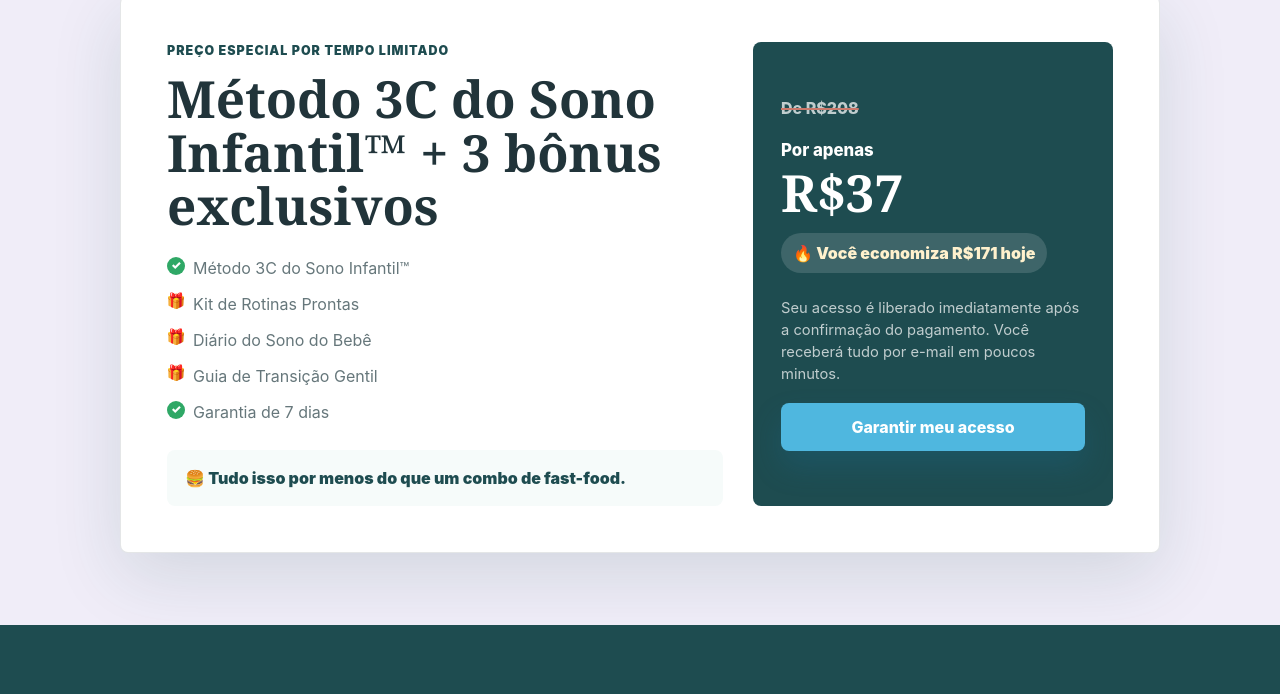
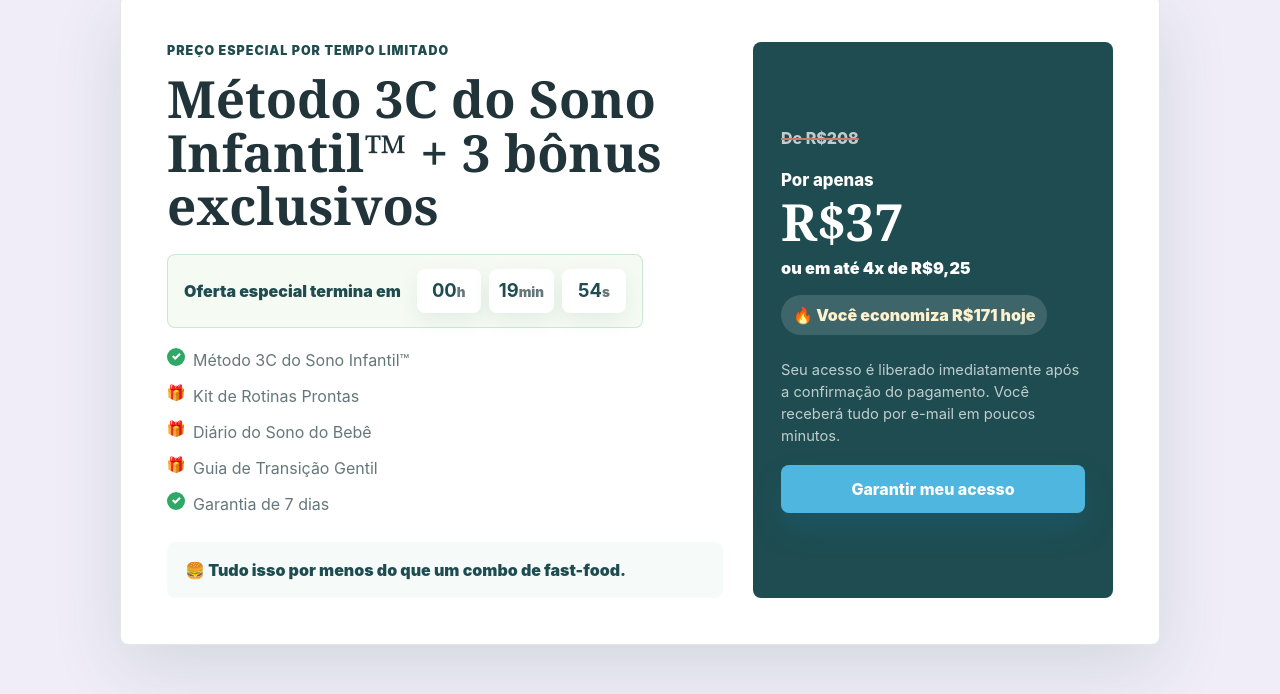
Before and after one commit to negociosmilionarios728-ai/metodo3c, a plain HTML site: page index.html in a window 1280 px wide. Shown: the part 7340-8034 px from the top of the page. Drawn offline with Linux system fonts and the light colour scheme.

Commit message:
Adiciona urgencia e parcelamento na oferta

```diff
--- a/index.html
+++ b/index.html
@@ -286,6 +286,14 @@
           <div>
             <p class="eyebrow">Preço especial por tempo limitado</p>
             <h2>Método 3C do Sono Infantil™ + 3 bônus exclusivos</h2>
+            <div class="countdown-box" aria-live="polite">
+              <span class="countdown-label">Oferta especial termina em</span>
+              <div class="countdown-timer" data-countdown>
+                <span><strong data-hours>00</strong>h</span>
+                <span><strong data-minutes>00</strong>min</span>
+                <span><strong data-seconds>00</strong>s</span>
+              </div>
+            </div>
             <ul class="offer-list">
               <li>Método 3C do Sono Infantil™</li>
               <li class="bonus-gift-item">Kit de Rotinas Prontas</li>
@@ -299,6 +307,7 @@
             <span class="old-price">De R$208</span>
             <span class="price-prefix">Por apenas</span>
             <strong>R$37</strong>
+            <p class="installments">ou em até 4x de R$9,25</p>
             <p class="savings">🔥 Você economiza R$171 hoje</p>
             <p class="secure-note">Seu acesso é liberado imediatamente após a confirmação do pagamento. Você receberá tudo por e-mail em poucos minutos.</p>
             <a class="button button-primary" href="https://pay.kiwify.com.br/SpbYTRO">
--- a/script.js
+++ b/script.js
@@ -56,3 +56,38 @@ carousel?.addEventListener(
   },
   { passive: true }
 );
+
+const countdown = document.querySelector("[data-countdown]");
+const countdownHours = document.querySelector("[data-hours]");
+const countdownMinutes = document.querySelector("[data-minutes]");
+const countdownSeconds = document.querySelector("[data-seconds]");
+
+function getCountdownDeadline() {
+  const storageKey = "metodo3c_offer_deadline";
+  const now = Date.now();
+  const savedDeadline = Number(localStorage.getItem(storageKey));
+
+  if (savedDeadline > now) return savedDeadline;
+
+  const nextDeadline = now + 20 * 60 * 1000;
+  localStorage.setItem(storageKey, String(nextDeadline));
+  return nextDeadline;
+}
+
+function updateCountdown() {
+  if (!countdown || !countdownHours || !countdownMinutes || !countdownSeconds) return;
+
+  const deadline = getCountdownDeadline();
+  const remaining = Math.max(0, deadline - Date.now());
+  const totalSeconds = Math.floor(remaining / 1000);
+  const hours = Math.floor(totalSeconds / 3600);
+  const minutes = Math.floor((totalSeconds % 3600) / 60);
+  const seconds = totalSeconds % 60;
+
+  countdownHours.textContent = String(hours).padStart(2, "0");
+  countdownMinutes.textContent = String(minutes).padStart(2, "0");
+  countdownSeconds.textContent = String(seconds).padStart(2, "0");
+}
+
+updateCountdown();
+window.setInterval(updateCountdown, 1000);
--- a/styles.css
+++ b/styles.css
@@ -778,7 +778,7 @@ section {
 .offer-list {
   display: grid;
   gap: 12px;
-  margin: 24px 0 0;
+  margin: 20px 0 0;
   padding: 0;
   color: var(--muted);
   list-style: none;
@@ -820,6 +820,48 @@ section {
   background: #f6fbfa;
   color: var(--teal-dark);
   font-weight: 900;
+}
+
+.countdown-box {
+  display: flex;
+  flex-wrap: wrap;
+  align-items: center;
+  gap: 12px 16px;
+  width: fit-content;
+  margin: 22px 0 0;
+  padding: 14px 16px;
+  border: 1px solid rgba(47, 168, 102, 0.22);
+  border-radius: 8px;
+  background: #f5fbf2;
+  color: var(--teal-dark);
+}
+
+.countdown-label {
+  font-weight: 900;
+}
+
+.countdown-timer {
+  display: flex;
+  gap: 8px;
+}
+
+.countdown-timer span {
+  display: inline-flex;
+  align-items: baseline;
+  justify-content: center;
+  min-width: 64px;
+  padding: 8px 10px;
+  border-radius: 8px;
+  background: #fff;
+  color: var(--muted);
+  font-size: 0.84rem;
+  font-weight: 900;
+  box-shadow: 0 8px 20px rgba(31, 76, 80, 0.08);
+}
+
+.countdown-timer strong {
+  color: var(--teal-dark);
+  font-size: 1.15rem;
 }
 
 .price-box {
@@ -875,11 +917,18 @@ section {
 .price-box .savings {
   width: max-content;
   max-width: 100%;
-  margin: 12px 0 24px;
+  margin: 14px 0 24px;
   padding: 8px 12px;
   border-radius: 999px;
   background: rgba(255, 255, 255, 0.14);
   color: #fff1cd;
+  font-weight: 900;
+}
+
+.price-box .installments {
+  margin: 6px 0 0;
+  color: #fff;
+  font-size: 1.02rem;
   font-weight: 900;
 }
 
```
